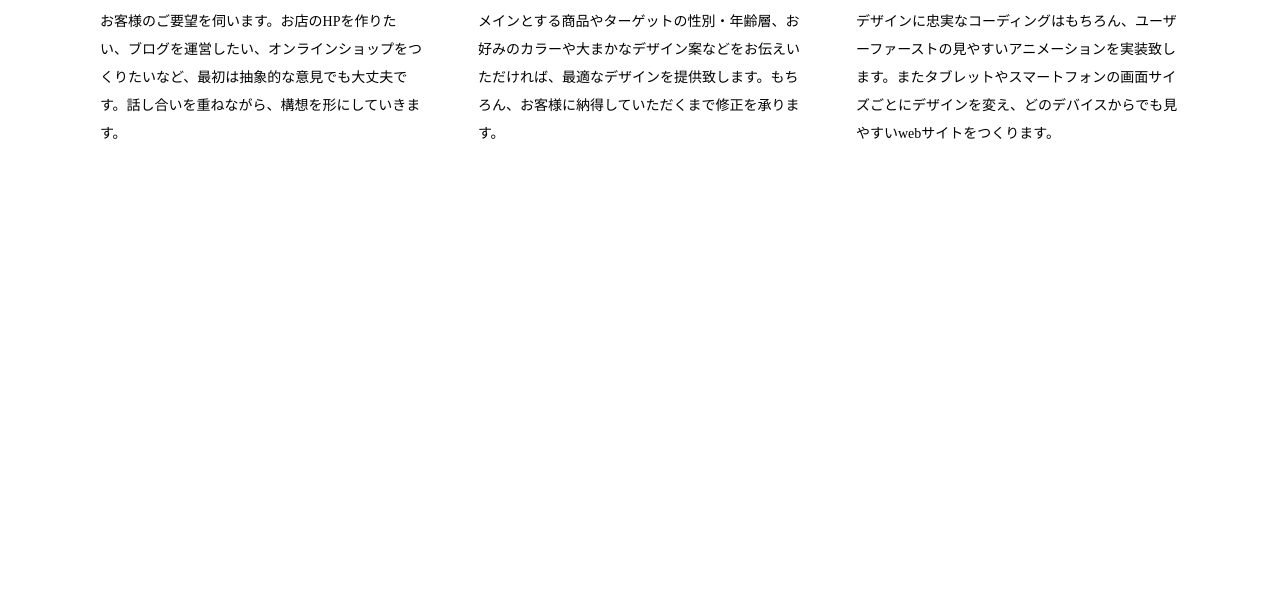
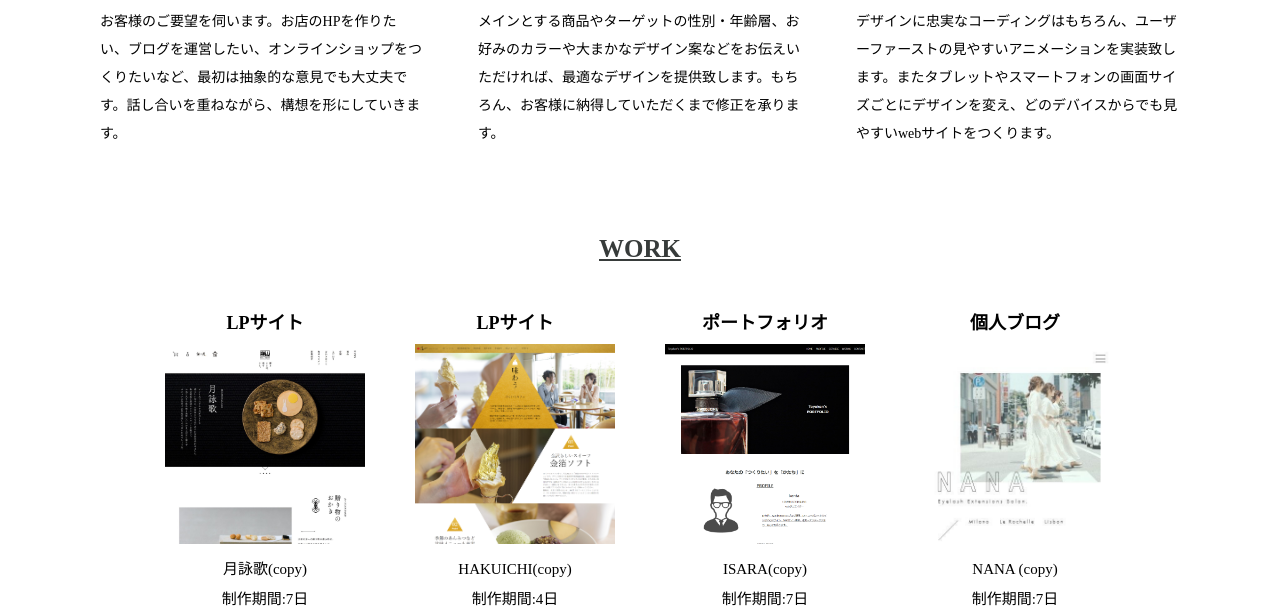
Before and after one commit to toyoken007/toyoken-s-port, a PHP site: page / in a window 1280 px wide. Shown: the part 1564-2178 px from the top of the page. Before the commit the page ends 1703 px from the top, so only its background shows below. Run offline with PHP 8.4, Linux system fonts and the light colour scheme.

Commit message:
WORK作成

```diff
--- a/css/style.css
+++ b/css/style.css
@@ -192,3 +192,51 @@ ul.nav li {
   font-size: 14px;
   line-height: 2;
 }
+
+.work {
+  margin-top: 68px;
+  text-align: center;
+  font-size: 25px;
+  font-weight: bold;
+  font-weight: bolder;
+  text-decoration:underline;
+  color: rgb(55, 59, 58);
+  margin-top: 57px;
+  margin-bottom: 45px;
+}
+
+.work_list {
+  display: flex;
+  justify-content: space-between;
+  width: 1000px;
+  margin: 0 auto;
+}
+
+.work_werp {
+  width: 30%;
+}
+
+.work_menu {
+  text-align: center;
+  margin-bottom: 10px;
+}
+
+.work_menu p {
+  font-size: 18px;
+  font-weight: bold;
+}
+
+.work_img {
+  width: 200px;
+  margin: 0 auto;
+}
+
+.work_comment {
+  margin-top: 10px;
+  text-align: center;
+  line-height: 2;
+}
+
+.work_comment p {
+  font-size: 15px;
+}
--- a/index.html
+++ b/index.html
@@ -112,6 +112,64 @@
             </div>
         </div>
     </div>
+
+    <div class="work">
+        <p>WORK</p>
+    </div>
+
+    <div class="work_list">
+        <div class="work_werp">
+            <div class="work_menu">
+                <p>LPサイト</p>
+            </div>
+            <div class="work_img">
+                <img src="image/lpsite1.png" alt="LPサイト1画像">
+            </div>
+            <div class="work_comment">
+                <p>月詠歌(copy)</p>
+                <p>制作期間:7日</p>
+            </div>
+        </div>
+
+        <div class="work_werp">
+            <div class="work_menu">
+                <p>LPサイト</p>
+            </div>
+            <div class="work_img">
+                <img src="image/lpsite2.png" alt="LPサイト2画像">
+            </div>
+            <div class="work_comment">
+                <p>HAKUICHI(copy)</p>
+                <p>制作期間:4日</p>
+            </div>
+        </div>
+
+        <div class="work_werp">
+            <div class="work_menu">
+                <p>ポートフォリオ</p>
+            </div>
+            <div class="work_img">
+                <img src="image/port.png" alt="ポートフォリオ画像">
+            </div>
+            <div class="work_comment">
+                <p>ISARA(copy)</p>
+                <p>制作期間:7日</p>
+            </div>
+        </div>
+
+        <div class="work_werp">
+            <div class="work_menu">
+                <p>個人ブログ</p>
+            </div>
+            <div class="work_img">
+                <img src="image/blog.png" alt="ブログ画像">
+            </div>
+            <div class="work_comment">
+                <p>NANA (copy)</p>
+                <p>制作期間:7日</p>
+            </div>
+        </div>
+    </div>
 </body>
 
 </html>
```
Also changed, not shown: image/blog.png (added), image/lpsite1.png (added), image/lpsite2.png (added), image/port.png (added).
